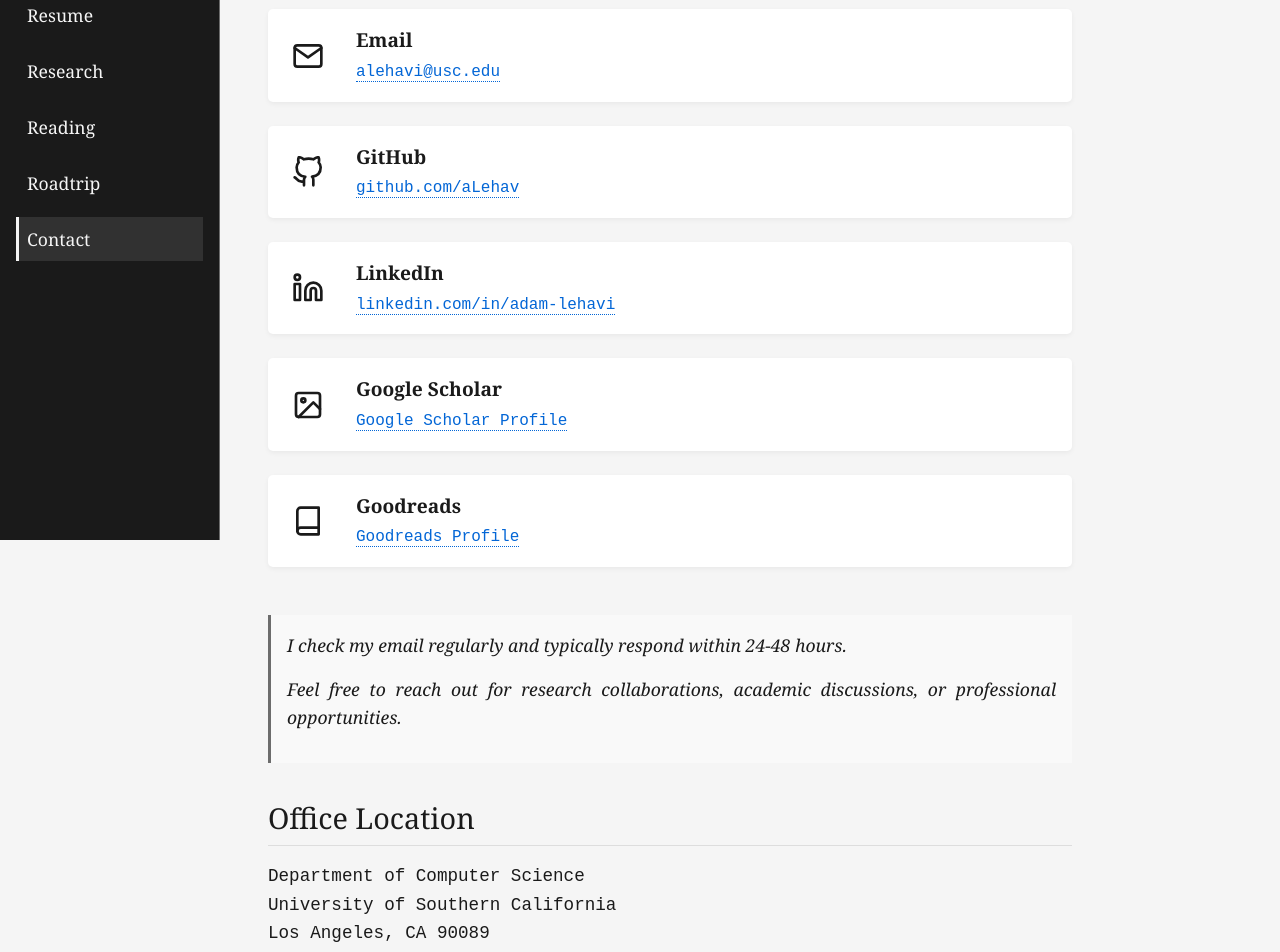
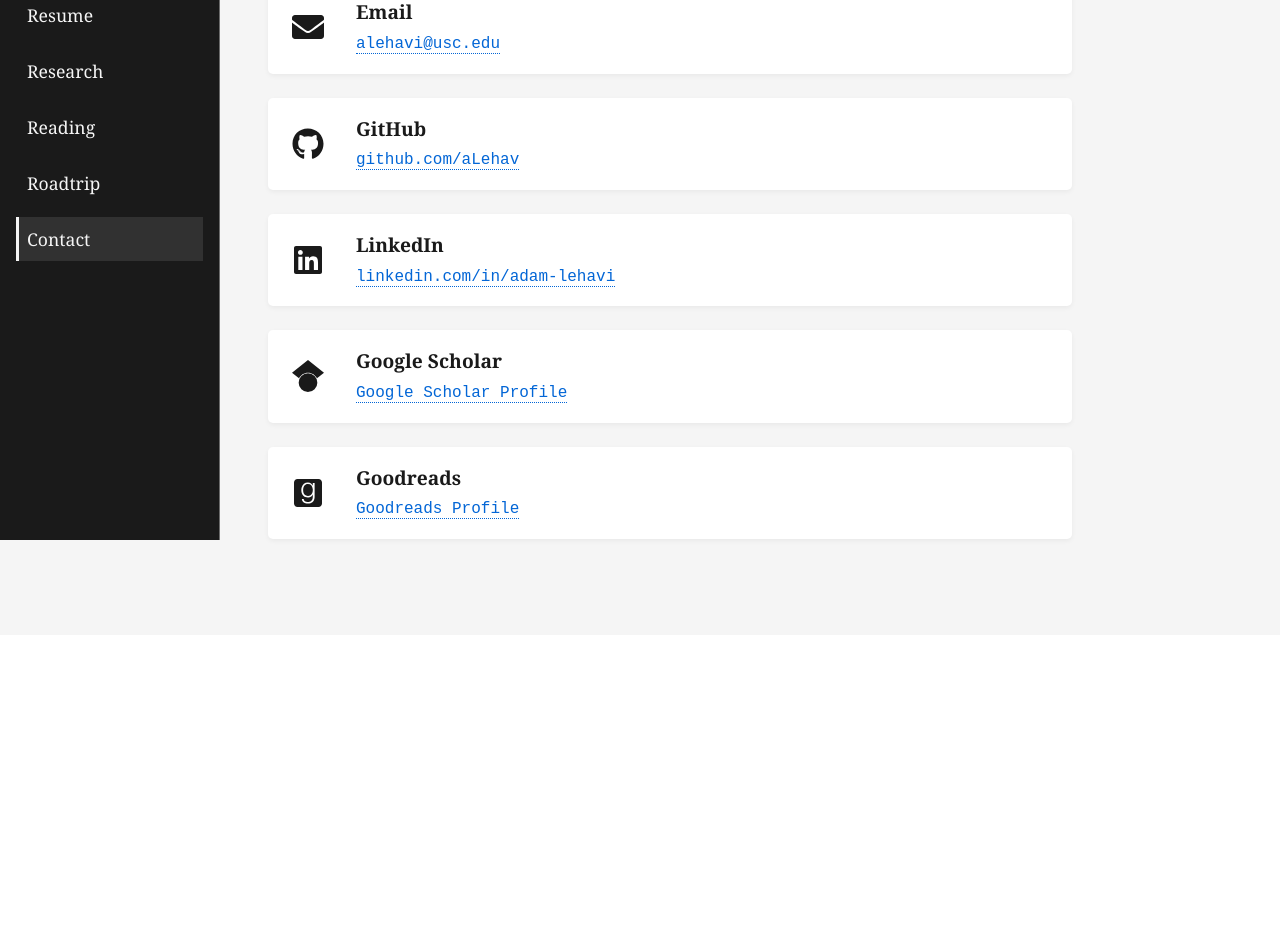
Before and after one commit to aLehav/aLehav.github.io, a React (Create React App) app: page /contact in a window 1280 px wide. Shown: the part 260-1212 px from the top of the page. After the commit the page ends 895 px from the top, so only its background shows below. Built offline with nearby package versions, Linux system fonts and the light colour scheme; a web font is replaced by a local one.

Commit message:
contact page fully transferred and inspected

```diff
--- a/src/components/Contact.jsx
+++ b/src/components/Contact.jsx
@@ -1,4 +1,6 @@
 import React from 'react';
+import { FaGithub, FaLinkedin, FaEnvelope, FaGoodreads } from 'react-icons/fa';
+import { SiGooglescholar } from "react-icons/si";
 
 function Contact() {
   return (
@@ -6,16 +8,13 @@
       <h1 className="page-title">Contact Information</h1>
 
       <div className="intro-text">
-        <p>Feel free to reach out to me through any of the following platforms. I'm always open to discussing research opportunities, collaborations, or just chatting about interesting topics in mathematics and computer science.</p>
+        <p>Feel free to reach out to me through any of the following platforms. I'm always open to discussing research opportunities, collaborations, or work opportunities.</p>
       </div>
 
       <div className="contact-list">
         <div className="contact-item">
           <div className="icon">
-            <svg xmlns="http://www.w3.org/2000/svg" width="32" height="32" viewBox="0 0 24 24" fill="none" stroke="currentColor" stroke-width="2" stroke-linecap="round" stroke-linejoin="round">
-              <path d="M4 4h16c1.1 0 2 .9 2 2v12c0 1.1-.9 2-2 2H4c-1.1 0-2-.9-2-2V6c0-1.1.9-2 2-2z"></path>
-              <polyline points="22,6 12,13 2,6"></polyline>
-            </svg>
+            <FaEnvelope size={32} />
           </div>
           <div className="info">
             <div className="label">Email</div>
@@ -25,9 +24,7 @@
 
         <div className="contact-item">
           <div className="icon">
-            <svg xmlns="http://www.w3.org/2000/svg" width="32" height="32" viewBox="0 0 24 24" fill="none" stroke="currentColor" stroke-width="2" stroke-linecap="round" stroke-linejoin="round">
-              <path d="M9 19c-5 1.5-5-2.5-7-3m14 6v-3.87a3.37 3.37 0 0 0-.94-2.61c3.14-.35 6.44-1.54 6.44-7A5.44 5.44 0 0 0 20 4.77 5.07 5.07 0 0 0 19.91 1S18.73.65 16 2.48a13.38 13.38 0 0 0-7 0C6.27.65 5.09 1 5.09 1A5.07 5.07 0 0 0 5 4.77a5.44 5.44 0 0 0-1.5 3.78c0 5.42 3.3 6.61 6.44 7A3.37 3.37 0 0 0 9 18.13V22"></path>
-            </svg>
+            <FaGithub size={32} />
           </div>
           <div className="info">
             <div className="label">GitHub</div>
@@ -37,59 +34,34 @@
 
         <div className="contact-item">
           <div className="icon">
-            <svg xmlns="http://www.w3.org/2000/svg" width="32" height="32" viewBox="0 0 24 24" fill="none" stroke="currentColor" stroke-width="2" stroke-linecap="round" stroke-linejoin="round">
-              <path d="M16 8a6 6 0 0 1 6 6v7h-4v-7a2 2 0 0 0-2-2 2 2 0 0 0-2 2v7h-4v-7a6 6 0 0 1 6-6z"></path>
-              <rect x="2" y="9" width="4" height="12"></rect>
-              <circle cx="4" cy="4" r="2"></circle>
-            </svg>
+            <FaLinkedin size={32} />
           </div>
           <div className="info">
             <div className="label">LinkedIn</div>
-            <div className="value"><a href="https://linkedin.com/in/adam-lehavi" target="_blank" rel="noopener noreferrer">linkedin.com/in/adam-lehavi</a></div>
+            <div className="value"><a href="https://www.linkedin.com/in/adam-lehavi/" target="_blank" rel="noopener noreferrer">linkedin.com/in/adam-lehavi</a></div>
           </div>
         </div>
 
         <div className="contact-item">
           <div className="icon">
-            <svg xmlns="http://www.w3.org/2000/svg" width="32" height="32" viewBox="0 0 24 24" fill="none" stroke="currentColor" stroke-width="2" stroke-linecap="round" stroke-linejoin="round">
-              <rect x="3" y="3" width="18" height="18" rx="2" ry="2"></rect>
-              <circle cx="8.5" cy="8.5" r="1.5"></circle>
-              <polyline points="21 15 16 10 5 21"></polyline>
-            </svg>
+            <SiGooglescholar size={32} />
           </div>
           <div className="info">
             <div className="label">Google Scholar</div>
-            <div className="value"><a href="https://scholar.google.com/" target="_blank" rel="noopener noreferrer">Google Scholar Profile</a></div>
+            <div className="value"><a href="https://scholar.google.com/citations?user=nEJaToQAAAAJ&hl=en&oi=ao" target="_blank" rel="noopener noreferrer">Google Scholar Profile</a></div>
           </div>
         </div>
 
         <div className="contact-item">
           <div className="icon">
-            <svg xmlns="http://www.w3.org/2000/svg" width="32" height="32" viewBox="0 0 24 24" fill="none" stroke="currentColor" stroke-width="2" stroke-linecap="round" stroke-linejoin="round">
-              <path d="M4 19.5A2.5 2.5 0 0 1 6.5 17H20"></path>
-              <path d="M6.5 2H20v20H6.5A2.5 2.5 0 0 1 4 19.5v-15A2.5 2.5 0 0 1 6.5 2z"></path>
-            </svg>
+            <FaGoodreads size={32} />
           </div>
           <div className="info">
             <div className="label">Goodreads</div>
-            <div className="value"><a href="https://www.goodreads.com/" target="_blank" rel="noopener noreferrer">Goodreads Profile</a></div>
+            <div className="value"><a href="https://www.goodreads.com/user/show/170343228-adam-lehavi" target="_blank" rel="noopener noreferrer">Goodreads Profile</a></div>
           </div>
         </div>
       </div>
-
-      <div className="note-box">
-        <p>I check my email regularly and typically respond within 24-48 hours.</p>
-        <p>Feel free to reach out for research collaborations, academic discussions, or professional opportunities.</p>
-      </div>
-
-      <section className="section">
-        <h2 className="section-title">Office Location</h2>
-        <p className="mono-text">
-          Department of Computer Science<br />
-          University of Southern California<br />
-          Los Angeles, CA 90089
-        </p>
-      </section>
     </>
   );
 }
```
Also changed, not shown: src/components/Contact/Contact.css (deleted, +0 -20 lines), src/components/Contact/Contact.jsx (deleted, +0 -34 lines).
